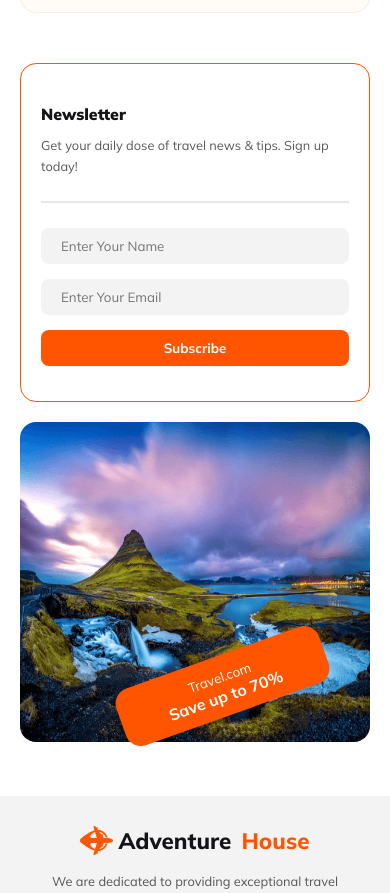
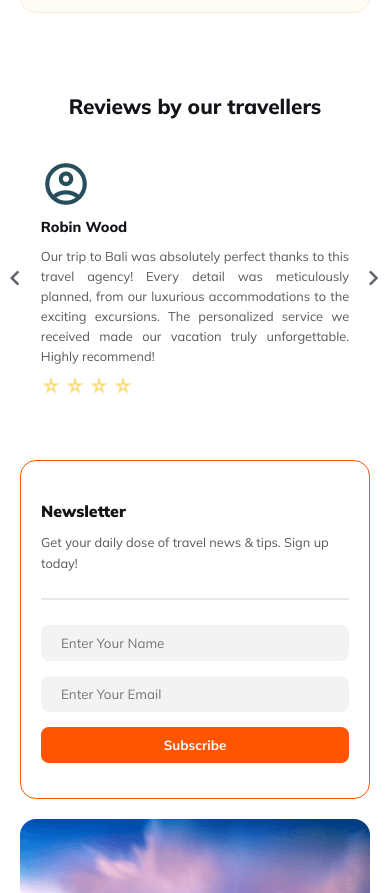
Before and after one commit to Saeedullah15/Hero-Travel, a plain HTML site: page index.html in a window 390 px wide. Shown: the part 3562-4455 px from the top of the page. Drawn offline with Linux system fonts and the light colour scheme.

Commit message:
review section added with responsiveness

```diff
--- a/index.html
+++ b/index.html
@@ -4,7 +4,7 @@
 <head>
     <meta charset="UTF-8">
     <meta name="viewport" content="width=device-width, initial-scale=1.0">
-    <title>Hero Travel</title>
+    <title>Adventure House</title>
     <link rel="stylesheet" href="style.css">
     <!-- google font mulish -->
     <link rel="preconnect" href="https://fonts.googleapis.com">
@@ -168,6 +168,38 @@
             </div>
         </section>
 
+        <!-- reviews section -->
+        <header class="review-heading">
+            <h1 class="black-heading">Reviews by our travellers</h1>
+        </header>
+        <section class="review">
+            <div>
+                <img class="arrow" src="Images/chevron_left_24dp_FILL0_wght400_GRAD0_opsz24.png" alt="">
+            </div>
+            <div class="review-card-container">
+                <div class="review-card">
+                    <img src="Images/account_circle.png" alt="">
+                    <h5 class="black-heading">Robin Wood</h5>
+                    <small class="small-description">Our trip to Bali was absolutely perfect thanks to this travel
+                        agency! Every detail was meticulously planned, from our
+                        luxurious accommodations to the exciting excursions. The personalized service we received made
+                        our vacation truly
+                        unforgettable. Highly recommend!
+                    </small>
+                    <div class="rating">
+                        <img src="Images/star_rate.png" alt="">
+                        <img src="Images/star_rate.png" alt="">
+                        <img src="Images/star_rate.png" alt="">
+                        <img src="Images/star_rate.png" alt="">
+                    </div>
+                </div>
+            </div>
+            <div>
+                <img class="arrow" src="Images/chevron_right_24dp_FILL0_wght400_GRAD0_opsz24.png" alt="">
+            </div>
+
+        </section>
+
         <!-- newsletter section -->
         <section class="newsletter">
             <div class="newsletter-part-1">
--- a/style.css
+++ b/style.css
@@ -269,6 +269,42 @@ select {
     grid-template-columns: repeat(2, 1fr);
     gap: 20px;
     margin-bottom: 20px;
+}
+
+/* reviews section styles */
+.review {
+    margin: 40px 80px;
+    display: grid;
+    grid-template-columns: 1fr 10fr 1fr;
+    justify-content: center;
+    align-items: center;
+    gap: 50px;
+}
+
+
+.review-heading h1 {
+    margin: 100px 120px 0px;
+    text-align: center;
+}
+
+.arrow {
+    width: 60px;
+}
+
+.review-card>img {
+    width: 9%;
+}
+
+.review-card h5 {
+    font-size: 1.2em;
+}
+
+.rating {
+    margin-top: 20px;
+}
+
+.rating img {
+    width: 30px;
 }
 
 /* newsletter section styles */
@@ -573,4 +609,42 @@ select {
         border: 1px solid rgba(19, 19, 24, 0.1);
         margin-bottom: 30px;
     }
+
+    /* reviews section styles */
+    .review {
+        margin: 0px 0px 60px;
+        gap: 10px;
+    }
+
+
+    .review-heading h1 {
+        margin: 80px 20px 40px;
+        font-size: 1.3em;
+    }
+
+    .arrow {
+        width: 30px;
+    }
+
+    .review-card>img {
+        width: 50px;
+    }
+
+    .review-card h5 {
+        font-size: 0.9em;
+        margin-top: 5px;
+    }
+
+    .review-card small {
+        display: inline-block;
+        text-align: justify;
+    }
+
+    .rating {
+        margin-top: 0px;
+    }
+
+    .rating img {
+        width: 20px;
+    }
 }
```
Also changed, not shown: Images/account_circle.png (added), Images/chevron_left_24dp_FILL0_wght400_GRAD0_opsz24.png (added), Images/chevron_right_24dp_FILL0_wght400_GRAD0_opsz24.png (added), Images/star_rate.png (added), requirements.txt.
